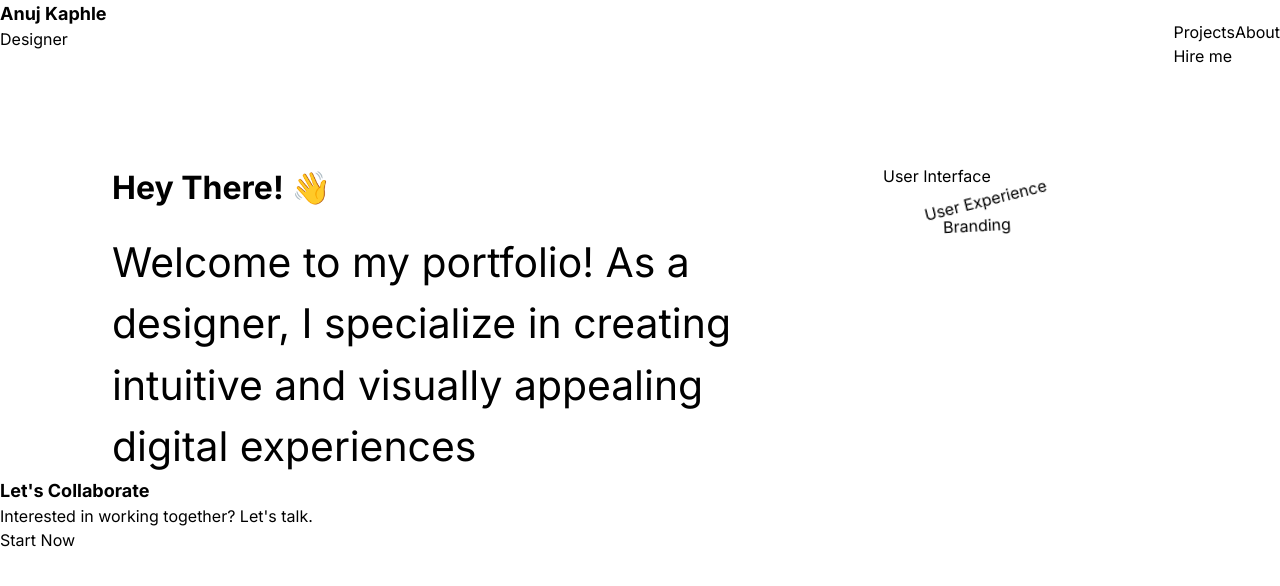
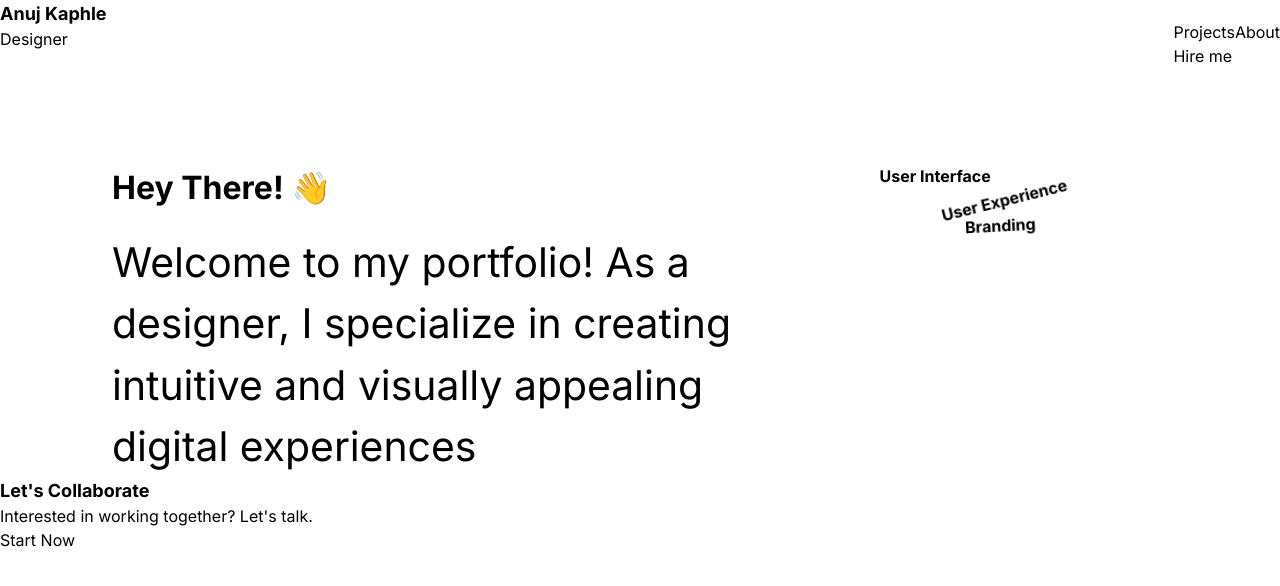
Before and after one commit to ANUJKAPHLE/Portfolio, a Next.js app: page / in a window 1280 px wide. Shown: the top 586 px of the page. Built offline with nearby package versions, Linux system fonts and the light colour scheme.

Commit message:
working on eslintrc

```diff
--- a/src/Components/About/About.jsx
+++ b/src/Components/About/About.jsx
@@ -98,6 +98,7 @@ const About = () => {
                 <Image
                   src={coursera}
                   className="pt-8 h-[397px] w-[513px] pb-8"
+                  alt="course certificate"
                 />
                 <p>
                   I have completed the Google UX Design course, where I gained
--- a/src/Components/Profile/Profile.jsx
+++ b/src/Components/Profile/Profile.jsx
@@ -12,7 +12,7 @@ const Profile = () => {
       <div className="w-3/4 h-80 relative ">
         <Image
           src={bgImage}
-          //   alt=""
+          alt=""
           //   layout="fill"
           //   objectFit="cover"
           //   className=""
--- a/src/Components/contentStrategist/ContentStrategist.jsx
+++ b/src/Components/contentStrategist/ContentStrategist.jsx
@@ -2,7 +2,7 @@ import { motion } from "framer-motion";
 
 const ContentStrategist = () => {
   return (
-    <div className="text-4xl text-white w-fit">
+    <div className="text-[40.01px] font-bold text-white w-fit">
       <motion.div
         className="p-1 pl-7 pr-2 w-fit bg-black border-2  border-black"
         animate={{ x: -160, y: 0, rotate: 0 }}
@@ -12,14 +12,14 @@ const ContentStrategist = () => {
 
       <motion.div
         className="p-1 px-7 mt-5 w-fit bg-black border-2  border-black"
-        animate={{ x: -120, y: 0, rotate: -14 }}
+        animate={{ x: -100, y: 0, rotate: -14 }}
       >
         User Experience
       </motion.div>
 
       <motion.div
-        className="py-1 pl-5 pr-32 w-fit mt-9 bg-black border-2 border-black"
-        animate={{ x: -100, y: 0, rotate: -3 }}
+        className="py-1 pl-5 pr-32 w-fit mt-14 bg-black border-2 border-black"
+        animate={{ x: -75, y: 0, rotate: -3 }}
       >
         Branding
       </motion.div>
```
Also changed, not shown: .eslintrc.json.
